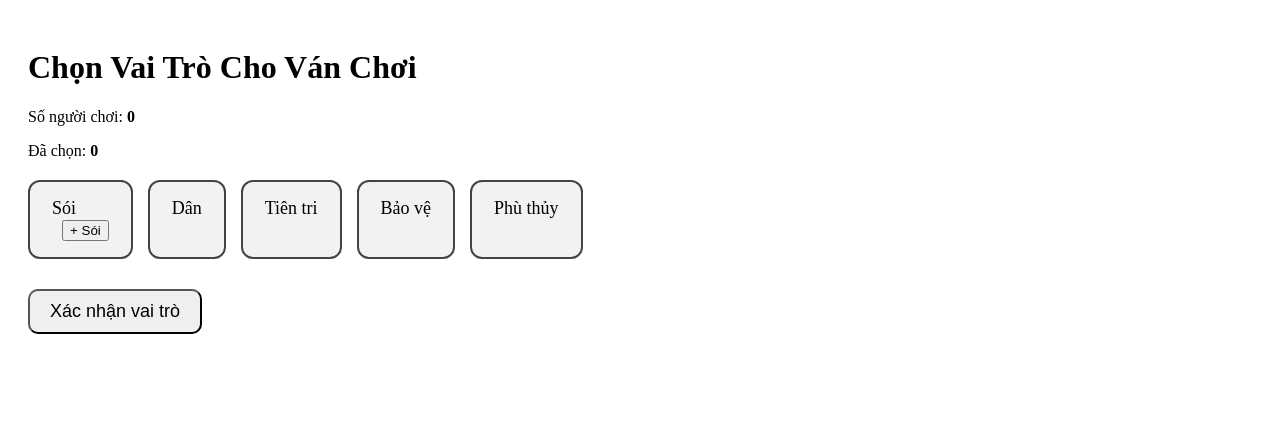
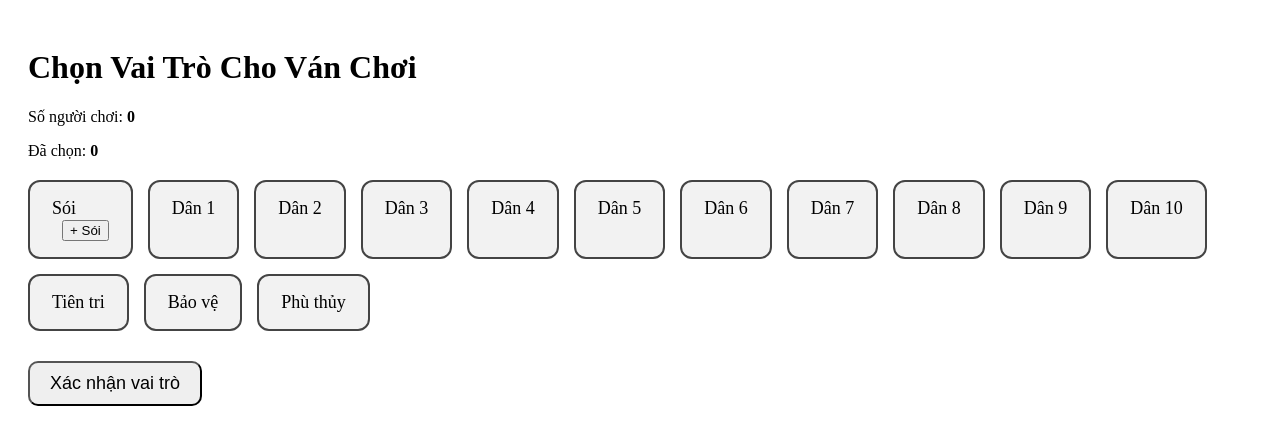
Before and after one commit to lhqt0703/Project-2, a React app in the folder frontend/: page /roleselect in a window 1280 px wide. Shown: the top 444 px of the page. Built offline with nearby package versions, Linux system fonts and the light colour scheme; no server answers; the HTML template or start-up script is replaced by a standard one.

Commit message:
Xử lý giới hạn 10 dân và Lưu role trước đó đã chọn khi ấn chọn lại

```diff
--- a/frontend/src/context/RoomContext.tsx
+++ b/frontend/src/context/RoomContext.tsx
@@ -10,6 +10,9 @@ interface RoomData {
   id: string;
   players: Player[];
   hostId: string;
+  roles?: string[];
+  rolesLocked?: boolean;
+  lockedPlayerIds?: string[];
   positions?: PlayerPosition[];
   positionEditors?: string[];
 }
--- a/frontend/src/pages/RoleSelect.tsx
+++ b/frontend/src/pages/RoleSelect.tsx
@@ -1,15 +1,10 @@
-import { useState, useEffect } from "react";
+import { useState, useEffect, useMemo, useRef } from "react";
 import { useLocation, useNavigate } from "react-router-dom";
 import { socket } from "../socket";
 
-// Danh sách role của game
-const ALL_ROLES = [
-  "Sói",
-  "Dân",
-  "Tiên tri",
-  "Bảo vệ",
-  "Phù thủy"
-];
+const MAX_VILLAGERS = 10;
+const NON_VILLAGER_ROLES = ["Sói", "Tiên tri", "Bảo vệ", "Phù thủy"] as const;
+type NonVillagerRole = (typeof NON_VILLAGER_ROLES)[number];
 
 export default function RoleSelect() {
   const nav = useNavigate();
@@ -17,8 +12,18 @@ export default function RoleSelect() {
   const query = new URLSearchParams(location.search);
   const roomId = query.get("roomId");
 
+  // Non-villager roles (can include duplicates for "Sói")
   const [selectedRoles, setSelectedRoles] = useState<string[]>([]);
+  // 10 separate villager slots
+  const [villagerSlots, setVillagerSlots] = useState<boolean[]>(Array(MAX_VILLAGERS).fill(false));
   const [playerCount, setPlayerCount] = useState<number>(0);
+  const didInitFromServer = useRef(false);
+
+  const villagerCount = useMemo(
+    () => villagerSlots.reduce((acc, v) => acc + (v ? 1 : 0), 0),
+    [villagerSlots]
+  );
+  const totalSelected = selectedRoles.length + villagerCount;
 
   // 🟦 Khi mở trang: yêu cầu thông tin phòng
   useEffect(() => {
@@ -30,10 +35,25 @@ export default function RoleSelect() {
     // Định nghĩa kiểu dữ liệu cho phòng
     interface Room {
       players: { id: string; name: string }[];
+      roles?: string[];
     }
 
     const handleRoom = (room: Room) => {
       setPlayerCount(room.players.length);
+
+      // Prefill previous selection when entering RoleSelect again
+      if (!didInitFromServer.current) {
+        const roles = room.roles ?? [];
+        const villagers = Math.min(
+          MAX_VILLAGERS,
+          roles.filter(r => r === "Dân").length
+        );
+        const nonVillagers = roles.filter(r => r !== "Dân");
+
+        setSelectedRoles(nonVillagers);
+        setVillagerSlots(Array.from({ length: MAX_VILLAGERS }, (_, i) => i < villagers));
+        didInitFromServer.current = true;
+      }
     };
 
     socket.on("roomUpdated", handleRoom);
@@ -43,43 +63,100 @@ export default function RoleSelect() {
     };
   }, [roomId]);
 
-  // 🟩 Toggle role khi click vào
-  const toggleRole = (role: string) => {
-    setSelectedRoles(prev =>
-      prev.includes(role)
-        ? prev.filter(r => r !== role)
-        : [...prev, role]
-    );
+  const removeOne = (arr: string[], role: string) => {
+    const idx = arr.indexOf(role);
+    if (idx === -1) return arr;
+    return [...arr.slice(0, idx), ...arr.slice(idx + 1)];
+  };
+
+  // Toggle for non-villager roles
+  const toggleRole = (role: NonVillagerRole) => {
+    setSelectedRoles(prev => {
+      if (role === "Sói") {
+        // Toggle add/remove ONE wolf
+        const count = prev.filter(r => r === "Sói").length;
+        return count > 0 ? removeOne(prev, "Sói") : [...prev, "Sói"];
+      }
+
+      // Single-instance roles
+      return prev.includes(role) ? removeOne(prev, role) : [...prev, role];
+    });
+  };
+
+  const toggleVillagerSlot = (index: number) => {
+    setVillagerSlots(prev => prev.map((v, i) => (i === index ? !v : v)));
+  };
+
+  const buildFinalRoles = () => {
+    const villagers = Math.min(MAX_VILLAGERS, villagerCount);
+    return [...selectedRoles, ...Array.from({ length: villagers }, () => "Dân")];
+  };
+
+  const autoFillVillagersInState = (count: number) => {
+    if (count <= 0) return;
+    setVillagerSlots(prev => {
+      const next = [...prev];
+      let left = count;
+      for (let i = 0; i < next.length && left > 0; i++) {
+        if (!next[i]) {
+          next[i] = true;
+          left--;
+        }
+      }
+      return next;
+    });
   };
 
   // 🟦 Khi host nhấn "Xác nhận"
   const handleConfirm = () => {
     if (!roomId) return;
 
+    const currentRoles = buildFinalRoles();
+
     // Nếu role chọn ít hơn số người → hỏi bổ sung dân làng
-    if (selectedRoles.length < playerCount) {
-      const missing = playerCount - selectedRoles.length;
-      const autoFill = window.confirm(
-        `Bạn đang thiếu ${missing} vai trò.\nBạn có muốn tự động thêm ${missing} Dân làng không?`
+    if (currentRoles.length < playerCount) {
+      const missing = playerCount - currentRoles.length;
+      const availableVillagers = Math.max(0, MAX_VILLAGERS - villagerCount);
+      const autoAddCount = Math.min(missing, availableVillagers);
+      const stillMissingAfterAuto = Math.max(0, missing - autoAddCount);
+
+      if (autoAddCount <= 0) {
+        alert(
+          `Bạn đang thiếu ${missing} vai trò.\n` +
+          `Không thể tự thêm "Dân" nữa (tối đa ${MAX_VILLAGERS}).\n` +
+          `Hãy tự chọn thêm các vai trò còn thiếu.`
         );
-      if (autoFill) {
-        const finalRoles = [...selectedRoles];
-        for (let i = 0; i < missing; i++) {
-          finalRoles.push("Dân");
+        return;
       }
 
-        // Gửi roles lên server
+      if (stillMissingAfterAuto > 0) {
+        const ok = window.confirm(
+          `Bạn đang thiếu ${missing} vai trò.\n\n` +
+          `Hệ thống có thể tự thêm ${autoAddCount} vai trò "Dân" (tối đa ${MAX_VILLAGERS}).\n` +
+          `Sau đó bạn vẫn còn thiếu ${stillMissingAfterAuto} vai trò và cần chọn thêm.\n\n` +
+          `Bạn có muốn tự thêm ${autoAddCount} "Dân" ngay bây giờ không?`
+        );
+        if (ok) {
+          autoFillVillagersInState(autoAddCount);
+        }
+        return;
+      }
+
+      const ok = window.confirm(
+        `Bạn đang thiếu ${missing} vai trò.\n` +
+        `Bạn có muốn tự động thêm ${missing} "Dân" không? (tối đa ${MAX_VILLAGERS})`
+      );
+      if (!ok) return;
+
+      const finalRoles = [...currentRoles, ...Array.from({ length: missing }, () => "Dân")].slice(0, playerCount);
+
       socket.emit("rolesSelected", { roomId, roles: finalRoles });
       nav(`/room?roomId=${roomId}`);
       return;
-      } else {
-        // Nếu host không muốn autoFill → quay lại chỉnh tiếp
-        return;
-      }
     }
 
     // Nếu đủ số role thì gửi luôn
-    socket.emit("rolesSelected", { roomId, roles: selectedRoles });
+    socket.emit("rolesSelected", { roomId, roles: currentRoles });
     nav(`/room?roomId=${roomId}`);
   };
 
@@ -88,7 +165,7 @@ export default function RoleSelect() {
       <h1>Chọn Vai Trò Cho Ván Chơi</h1>
 
       <p>Số người chơi: <b>{playerCount}</b></p>
-      <p>Đã chọn: <b>{selectedRoles.length}</b></p>
+      <p>Đã chọn: <b>{totalSelected}</b></p>
 
       {/* Lưới role card */}
       <div
@@ -99,13 +176,13 @@ export default function RoleSelect() {
           marginTop: 20,
         }}
       >
-        {ALL_ROLES.map(role => {
-  const count = selectedRoles.filter(r => r === role).length;
-
+        {/* Sói */}
+        {(() => {
+          const count = selectedRoles.filter(r => r === "Sói").length;
           return (
             <div
-      key={role}
-      onClick={() => toggleRole(role)}   // <-- CLICK Ở ĐÂY
+              key="Sói"
+              onClick={() => toggleRole("Sói")}
               style={{
                 padding: "16px 22px",
                 borderRadius: 12,
@@ -117,23 +194,64 @@ export default function RoleSelect() {
                 userSelect: "none",
               }}
             >
-      {/* văn bản hiển thị role */}
               <div>
-        {role} {count > 1 ? `x${count}` : ""}
+                Sói {count > 1 ? `x${count}` : ""}
               </div>
-
-      {/* nút + Sói không được chặn click vùng ngoài */}
-      {role === "Sói" && (
               <button
                 onClick={(e) => {
-            e.stopPropagation();            // ngăn không cho toggleRole chạy
+                  e.stopPropagation();
                   setSelectedRoles(prev => [...prev, "Sói"]);
                 }}
                 style={{ marginLeft: 10 }}
               >
                 + Sói
               </button>
-      )}
+            </div>
+          );
+        })()}
+
+        {/* 10 ô Dân */}
+        {Array.from({ length: MAX_VILLAGERS }, (_, i) => {
+          const selected = villagerSlots[i] === true;
+          return (
+            <div
+              key={`villager-${i}`}
+              onClick={() => toggleVillagerSlot(i)}
+              style={{
+                padding: "16px 22px",
+                borderRadius: 12,
+                cursor: "pointer",
+                border: selected ? "3px solid #ff9800" : "2px solid #444",
+                background: selected ? "#ffe9c7" : "#f2f2f2",
+                transition: "0.2s",
+                fontSize: 18,
+                userSelect: "none",
+              }}
+            >
+              <div>Dân {i + 1}</div>
+            </div>
+          );
+        })}
+
+        {/* Các role còn lại */}
+        {(["Tiên tri", "Bảo vệ", "Phù thủy"] as const).map((role) => {
+          const selected = selectedRoles.includes(role);
+          return (
+            <div
+              key={role}
+              onClick={() => toggleRole(role)}
+              style={{
+                padding: "16px 22px",
+                borderRadius: 12,
+                cursor: "pointer",
+                border: selected ? "3px solid #ff9800" : "2px solid #444",
+                background: selected ? "#ffe9c7" : "#f2f2f2",
+                transition: "0.2s",
+                fontSize: 18,
+                userSelect: "none",
+              }}
+            >
+              <div>{role}</div>
             </div>
           );
         })}
```
Also changed, not shown: frontend/src/pages/Room.tsx (+60 -4 lines). Lines whose indentation alone changed are shown as unchanged.
